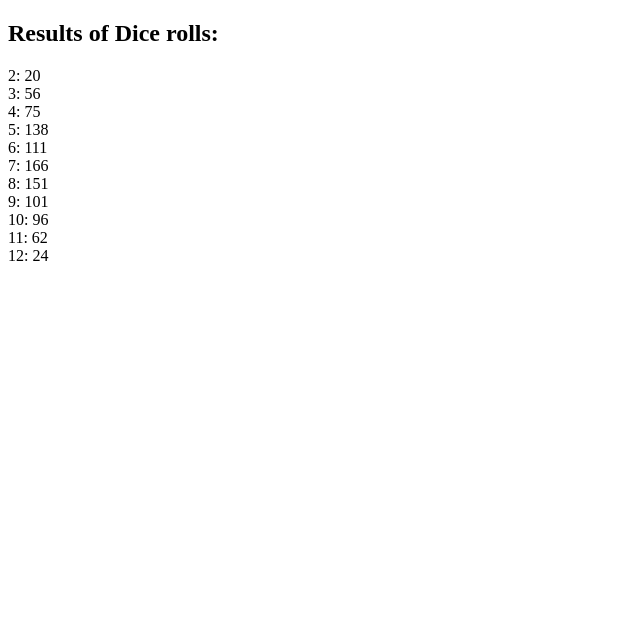
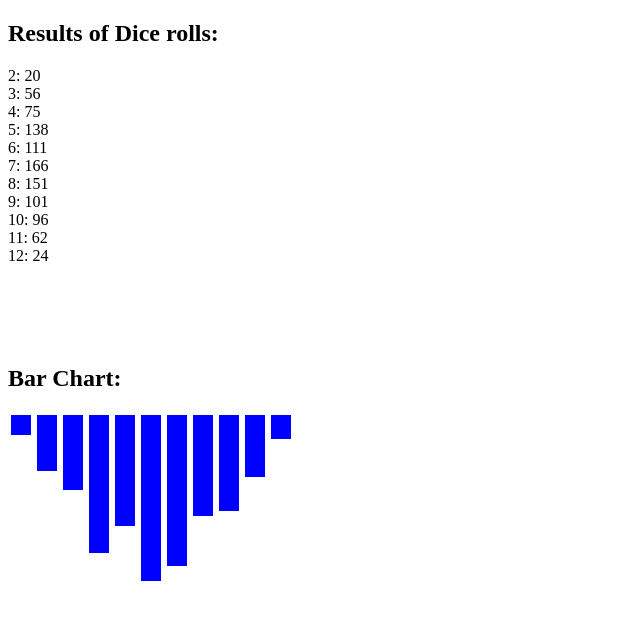
Before and after one commit to jakerjohnson94/dice, a plain HTML site: page index.html in a window 1280 px wide. Shown: the whole page, without its empty margins (0-640 px from the left). Drawn offline with Linux system fonts and the light colour scheme.

Commit message:
added bar chart

```diff
--- a/index.html
+++ b/index.html
@@ -6,16 +6,37 @@
     <meta http-equiv="X-UA-Compatible" content="ie=edge">
     <title>Document</title>
     <script src="script.js"></script>
+    <style>
+    .bar{
+        width: 20px;
+        height: 20px;
+        background: blue;
+        margin: 3px;
+        float:left;
+    }
+    #wrap2{
+      margin-top: 100px;
+    }
+
+    </style>
 </head>
 <body>
 
     <div id='wrap'>
         <h2>Results of Dice rolls:</h2>
-        <script>
-
-        printValues();
-    </script>
     </div>
 
+
+
+    <div id="wrap2">
+            <h2>Bar Chart:</h2>
+
+    </div>
+    <script>
+
+            printValues();
+            drawGraph();
+
+        </script>
 </body>
 </html>
--- a/script.js
+++ b/script.js
@@ -1,33 +1,37 @@
-const arr = Array.apply(null, Array(11)).map(()=> i, i=0);
+const arr = Array.apply(null, Array(11)).map(() => i, (i = 0));
 
-function rollDice(){
-    const min = Math.ceil(1);
-    const max = Math.floor(7);
-    return r = Math.floor(Math.random() * (max-min))+min;
-
-
+function rollDice() {
+  const min = Math.ceil(1);
+  const max = Math.floor(7);
+  return (r = Math.floor(Math.random() * (max - min)) + min);
 }
 
-function getDiceValues(number){
-    for(let i=1; i<=number; i++){
-
-        const roll = rollDice()+rollDice();
-        arr[roll-2]++;
-    }
-    return arr;
+function getDiceValues(number) {
+  for (let i = 1; i <= number; i++) {
+    const roll = rollDice() + rollDice();
+    arr[roll - 2]++;
+  }
+  return arr;
 }
-    function printValues(){
-        for (i=0; i< arr.length; i++){
-       const div = document.createElement('div')
-       div.textContent = `${i+2}: ${arr[i]}`;
-       document.body.appendChild(div);
-
-
+function printValues() {
+  for (i = 0; i < arr.length; i++) {
+    const div = document.createElement("div");
+   const wrap =  document.getElementById("wrap")
+    div.textContent = `${i + 2}: ${arr[i]}`;
+    wrap.appendChild(div);
+  }
+}
+function drawGraph(){
+    for(let i=0; i<arr.length; i++){
+        const div = document.createElement("div");
+        const wrap2 = document.getElementById("wrap2");
+       div.setAttribute('style', `height: ${arr[i]}px`);
+        div.classList.add('bar');
+         wrap2.appendChild(div);
 
     }
-
 }
 
+getDiceValues(1000);
 
-getDiceValues(1000);
 console.log(arr);
```
